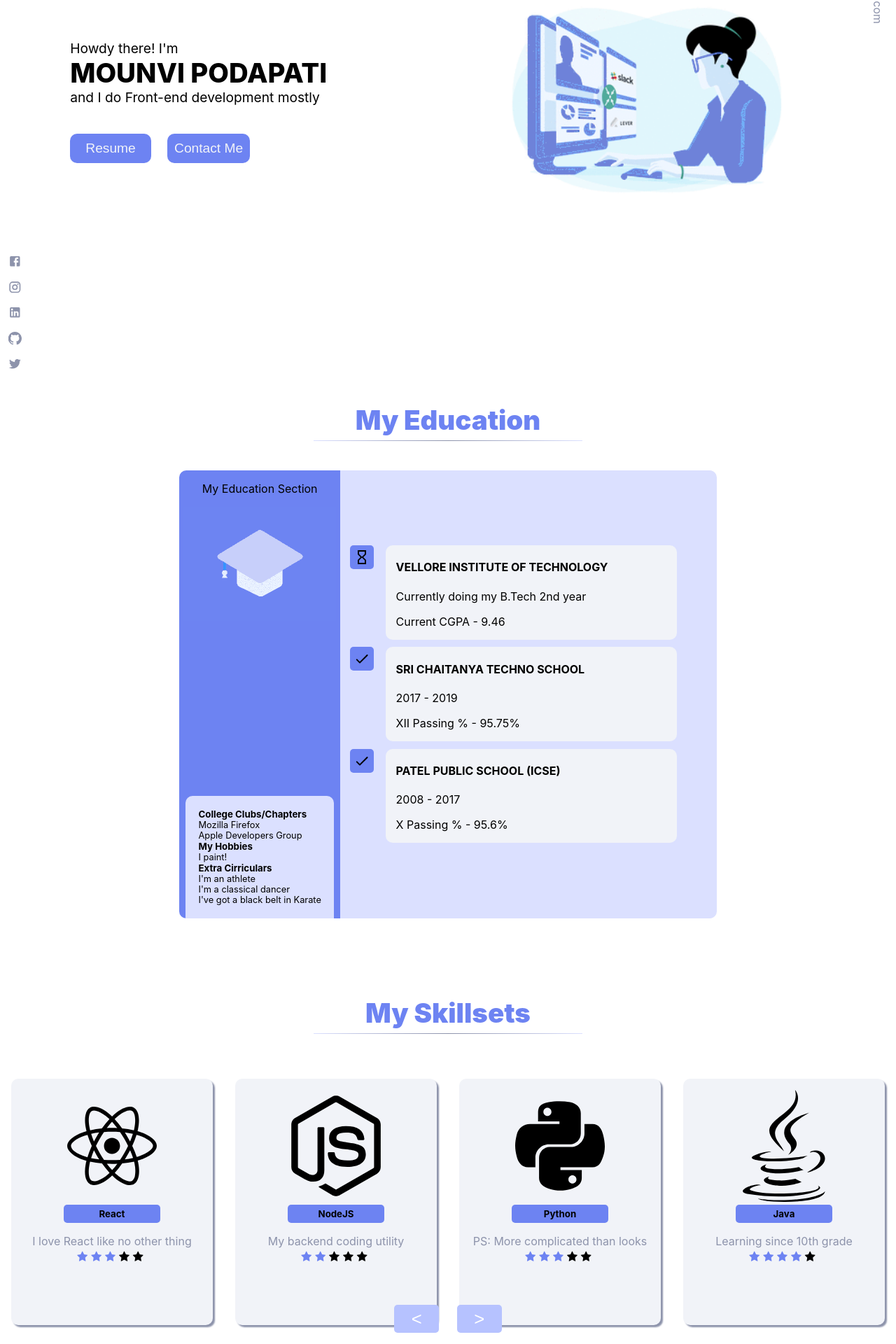
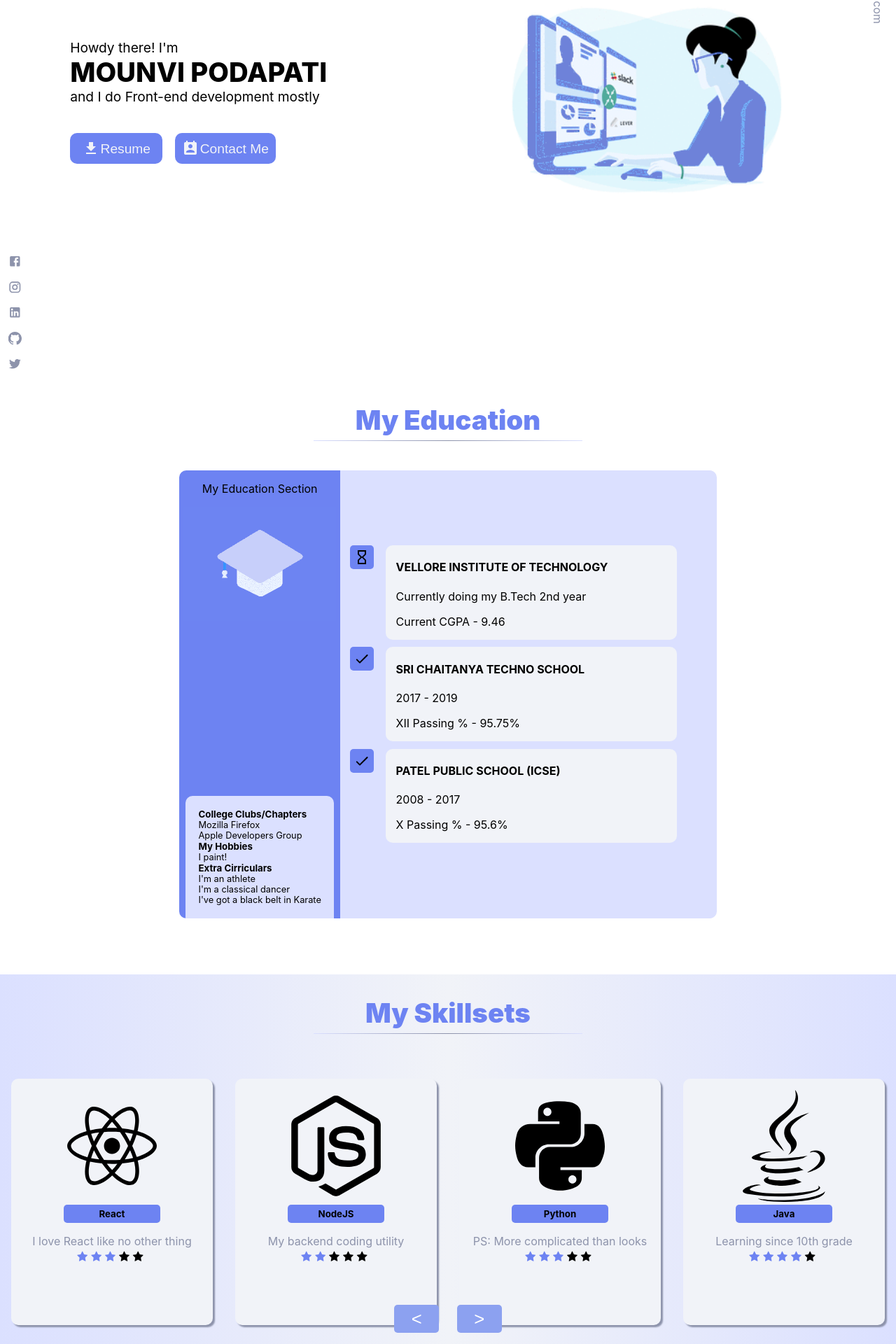
Before and after one commit to mounvip1525/My-Portfolio, a React (Create React App) app: page / in a window 1280 px wide. Shown: the part 255-2175 px from the top of the page at 70% size. Built offline with nearby package versions, Linux system fonts and the light colour scheme.

Commit message:
background chnages

```diff
--- a/src/components/ContactMe/ContactMe.module.css
+++ b/src/components/ContactMe/ContactMe.module.css
@@ -4,10 +4,6 @@
     align-items: center;
     flex-direction: column;
     margin-top:10%;
-}
-.wrapper>h1{
-    margin:0;
-    padding:0;
 }
 .wrapper>p{
     margin:0;
--- a/src/components/Education/Education.js
+++ b/src/components/Education/Education.js
@@ -7,7 +7,7 @@ import Title from '../Title/Title';
 export default class Education extends Component {
     render() {
         return (
-            <div>
+            <div className={styles.wrapper}>
                <div className={styles.title}>
                <Title name="My Education" />
                </div>
--- a/src/components/Education/Education.module.css
+++ b/src/components/Education/Education.module.css
@@ -1,3 +1,6 @@
+.wrapper{
+    /* background:linear-gradient(30deg,var(--white) 50%,var(--third) 50%); */
+}
 .title{
     margin-bottom:-5% !important;
 }
@@ -5,7 +8,7 @@
     display:flex;
     justify-content: space-around;
     align-items: center;
-    background:var(--whiteTwo);
+    /* background:var(--whiteTwo); */
     height:100vh;
     padding:0;
     width:60vw;
--- a/src/components/Landing/Landing.js
+++ b/src/components/Landing/Landing.js
@@ -7,6 +7,9 @@ import TwitterIcon from '@material-ui/icons/Twitter';
 import LinkedInIcon from '@material-ui/icons/LinkedIn';
 import InstagramIcon from '@material-ui/icons/Instagram';
 import GitHubIcon from '@material-ui/icons/GitHub';
+import PermContactCalendarIcon from '@material-ui/icons/PermContactCalendar';
+import GetAppIcon from '@material-ui/icons/GetApp';
+
 import Resume from '../../Resume.pdf';
 
 export default class Landing extends Component {
@@ -18,8 +21,8 @@ export default class Landing extends Component {
                    <h1>MOUNVI PODAPATI</h1>
                    <p>and I do Front-end development mostly</p>
                    <div className={styles.buttonContainer}>
-                        <button><a href={Resume} download>Resume</a></button>
-                        <button>< a href="#contact">Contact Me</a></button>
+                        <button><a href={Resume} download><GetAppIcon />Resume</a></button>
+                        <button>< a href="#contact"><PermContactCalendarIcon />Contact Me</a></button>
                    </div>
                    <div className={styles.icons}>
                         <a href="https://www.facebook.com/mounvi.podapati/"><FacebookIcon /></a>
--- a/src/components/Landing/Landing.module.css
+++ b/src/components/Landing/Landing.module.css
@@ -18,7 +18,7 @@
 }
 .buttonContainer{
     display:flex;
-    width:70%;
+    width:80%;
     justify-content: space-between;
     margin-top:5vh;
 }
@@ -37,6 +37,10 @@
 .buttonContainer>button>a{
     text-decoration:none;
     color:var(--white)
+}
+.buttonContainer>button>a>svg{
+    vertical-align: bottom;
+    margin-right:2px;
 }
 .icons{
     display:flex;
--- a/src/components/Projects/Projects.js
+++ b/src/components/Projects/Projects.js
@@ -34,12 +34,6 @@ export default function Projects() {
     }
     const [projects1,setProjects1]=useState([
             {
-                id:1,
-                pic:quoteGnerator,
-                name:"Quote Generator",
-                link:"https://mounvip1525.github.io/Quote-Generator/",
-            },
-            {
                 id:2,
                 pic:photopedia,
                 name:"Infinity Gallery",
@@ -50,12 +44,6 @@ export default function Projects() {
                 pic:countdown,
                 name:"Custom Countdown",
                 link:"https://mounvip1525.github.io/Custom-Countdown/",
-            },
-            {
-                id:4,
-                pic:joketeller,
-                name:"Joke Teller",
-                link:"https://mounvip1525.github.io/Joke-Teller/",
             },
             {
                 id:5,
@@ -76,16 +64,28 @@ export default function Projects() {
                 link:"",
             },
             {
+                id:9,
+                pic:musicplayer,
+                name:"Music Player",
+                link:"https://mounvip1525.github.io/Music-Player/",
+            },
+            {
+                id:1,
+                pic:quoteGnerator,
+                name:"Quote Generator",
+                link:"https://mounvip1525.github.io/Quote-Generator/",
+            },
+            {
+                id:11,
+                pic:sprintmaths,
+                name:"Sprint Maths",
+                link:"https://mounvip1525.github.io/Kanban-board/",
+            },
+            {
                 id:8,
                 pic:pong,
                 name:"Pong Game",
                 link:"https://mounvip1525.github.io/Pong/",
-            },
-            {
-                id:9,
-                pic:musicplayer,
-                name:"Music Player",
-                link:"https://mounvip1525.github.io/Music-Player/",
             },
     ])
     const [projects2,setProjects2]=useState([
@@ -96,16 +96,22 @@ export default function Projects() {
             link:"https://mounvip1525.github.io/Kanban-board/",
         },
         {
-            id:11,
-            pic:sprintmaths,
-            name:"Sprint Maths",
-            link:"https://mounvip1525.github.io/Kanban-board/",
-        },
-        {
             id:12,
             pic:bookmarks,
             name:"My Bookmarker",
             link:"https://mounvip1525.github.io/Bookmarker-Links/",
+        },
+        {
+            id:4,
+            pic:joketeller,
+            name:"Joke Teller",
+            link:"https://mounvip1525.github.io/Joke-Teller/",
+        },
+        {
+            id:15,
+            pic:paint,
+            name:"MS Paint clone",
+            link:"https://mounvip1525.github.io/Paint-Clone/",
         },
         {
             id:13,
@@ -118,12 +124,6 @@ export default function Projects() {
             pic:videoplayer,
             name:"Video Player",
             link:"https://mounvip1525.github.io/Video-Player/",
-        },
-        {
-            id:15,
-            pic:paint,
-            name:"MS Paint clone",
-            link:"https://mounvip1525.github.io/Paint-Clone/",
         },
         {
             id:16,
--- a/src/components/Projects/Projects.module.css
+++ b/src/components/Projects/Projects.module.css
@@ -1,8 +1,10 @@
 .container{
     display:flex;
     flex-wrap:wrap;
-    width:90%;
+    width:85%;
+    padding:1%;
     margin:auto;
+    background:-webkit-linear-gradient(180deg,var(--primary-color) 20%, var(--third) 20%, #7f97ec 80%,var(--primary-color) 80%);
 }
 .project{
     flex:1;
@@ -50,7 +52,7 @@
     width:100%;
     text-align: center;
     font-size:1.2vw;
-    color:var(--secondary-color)
+    color:var(--primary-color)
 }
 .buttonContainer{
     margin-top:-5%;
@@ -66,9 +68,9 @@
     width:15%;
     height:8vh;
     text-align: center;
-    background:var(--third);
+    background:var(--primary-color);
     border:none;
-    color:white;
+    color:var(--third);
     border-radius:10px;
     font-size:2vw;
     outline:none;
--- a/src/components/Skills/Skills.js
+++ b/src/components/Skills/Skills.js
@@ -19,7 +19,7 @@ import Stars from '../Stars/Stars';
 export default class Skills extends Component {
     render() {
         return (
-            <div>
+            <div className={styles.wrapper}>
               <Title name="My Skillsets" />
               <div className={styles.container}>
               <CarouselProvider
--- a/src/components/Skills/Skills.module.css
+++ b/src/components/Skills/Skills.module.css
@@ -1,3 +1,8 @@
+.wrapper{
+    background:var(--primary-color);
+    padding-bottom:2%;
+    background:repeating-linear-gradient(90deg, var(--primary-color),var(--white) ,var(--primary-color) 100%)
+}
 .container{
     margin-top:3%;
 }
@@ -51,7 +56,7 @@
     margin:1%;
     margin-top:-5%;
     border-radius:5px;
-    background:#b6c2ff;
+    background:#8ca1f0;
     border:none;
     font-size:2vw;
     color:white;
@@ -59,5 +64,5 @@
     outline:none;
 }
 .buttonContainer>button:hover{
-    background:#8d9ff5
+    background:var(--third)
 }
```
Also changed, not shown: src/assests/bookmarks.png.
